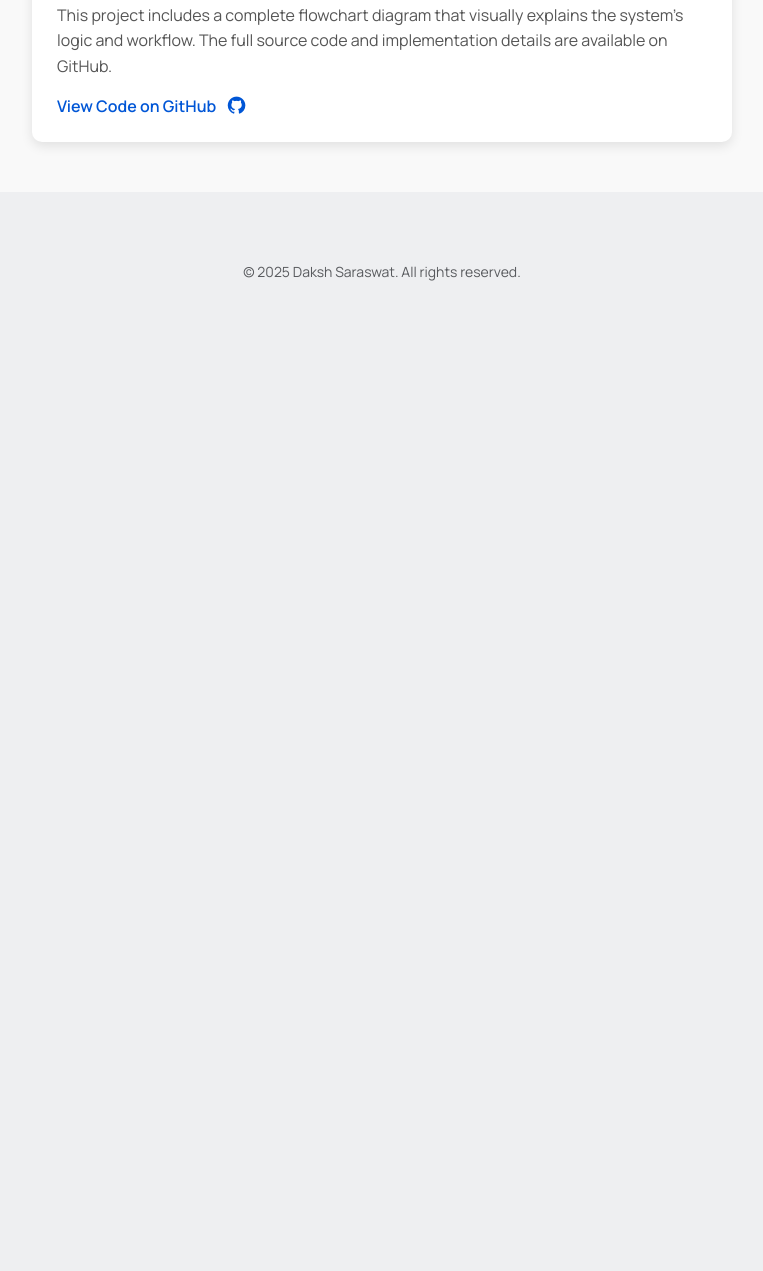
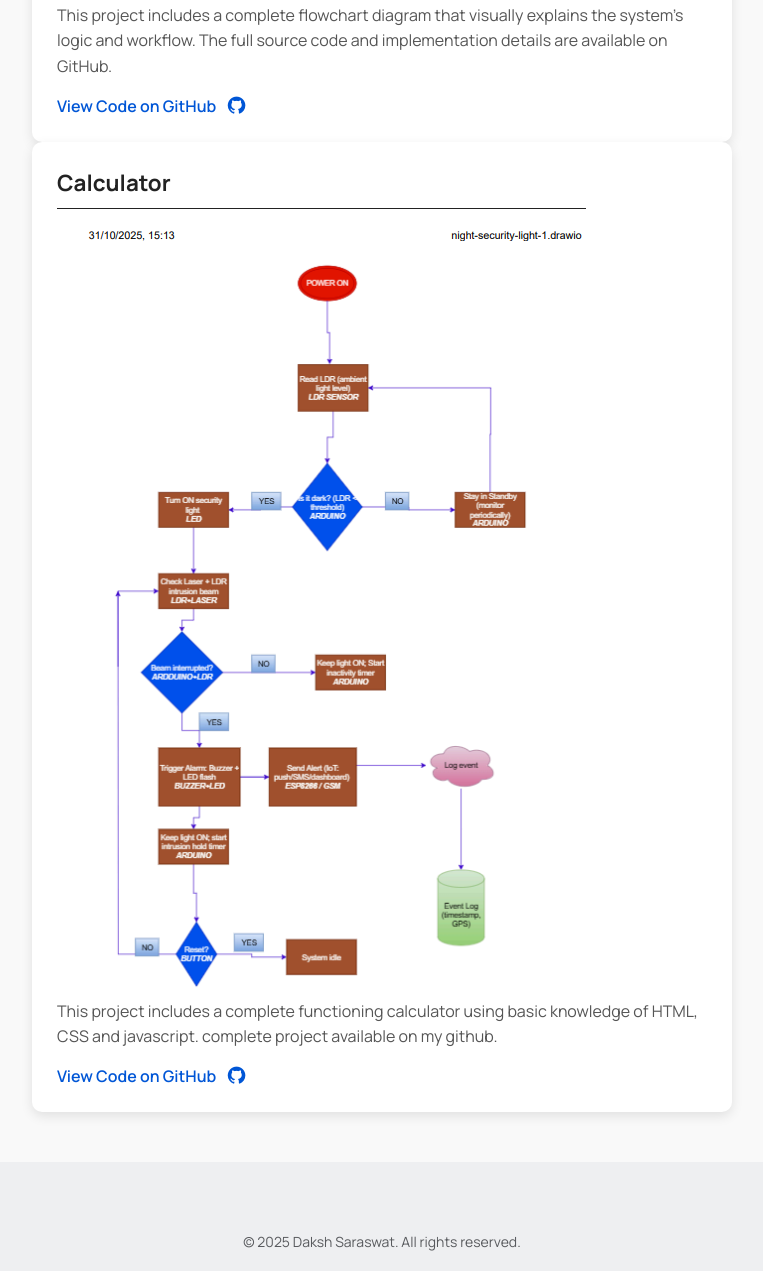
Before and after one commit to alexansh/CODSOFT, a plain HTML site: page Task-1/index.html in a window 1280 px wide. Shown: the part 3000-4271 px from the top of the page, without its empty margins (258-1021 px from the left). Before the commit the page ends 3301 px from the top, so only its background shows below. Drawn offline with Linux system fonts and the light colour scheme.

Commit message:
Restore original index.html content
Restored the original content of the index.html file after it was modified.

```diff
--- a/Task-1/index.html
+++ b/Task-1/index.html
@@ -169,6 +169,23 @@
                         View Code on GitHub <i class="fa-brands fa-github"></i>
                     </a>
                 </div>
+                <!-- Project 3 (Calculator) -->
+                <div class="project">
+                    <h3>Calculator</h3>
+
+                    <!-- Flowchart image -->
+                    <img src="images/arduino.png" alt="Project Flowchart" class="project-image">
+
+                    <p>
+                        This project includes a complete functioning calculator using basic knowledge of HTML, CSS and javascript.
+                        complete project available on my github.
+                    </p>
+
+                    <!-- GitHub link -->
+                    <a href="https://github.com/alexansh/CODSOFT/blob/main/Task-3/index.html" target="_blank">
+                        View Code on GitHub <i class="fa-brands fa-github"></i>
+                    </a>
+                </div>
 
         </section>
         <footer class="footer">
@@ -178,4 +195,5 @@
 
     </main>
 </body>
+
 </html>
```
